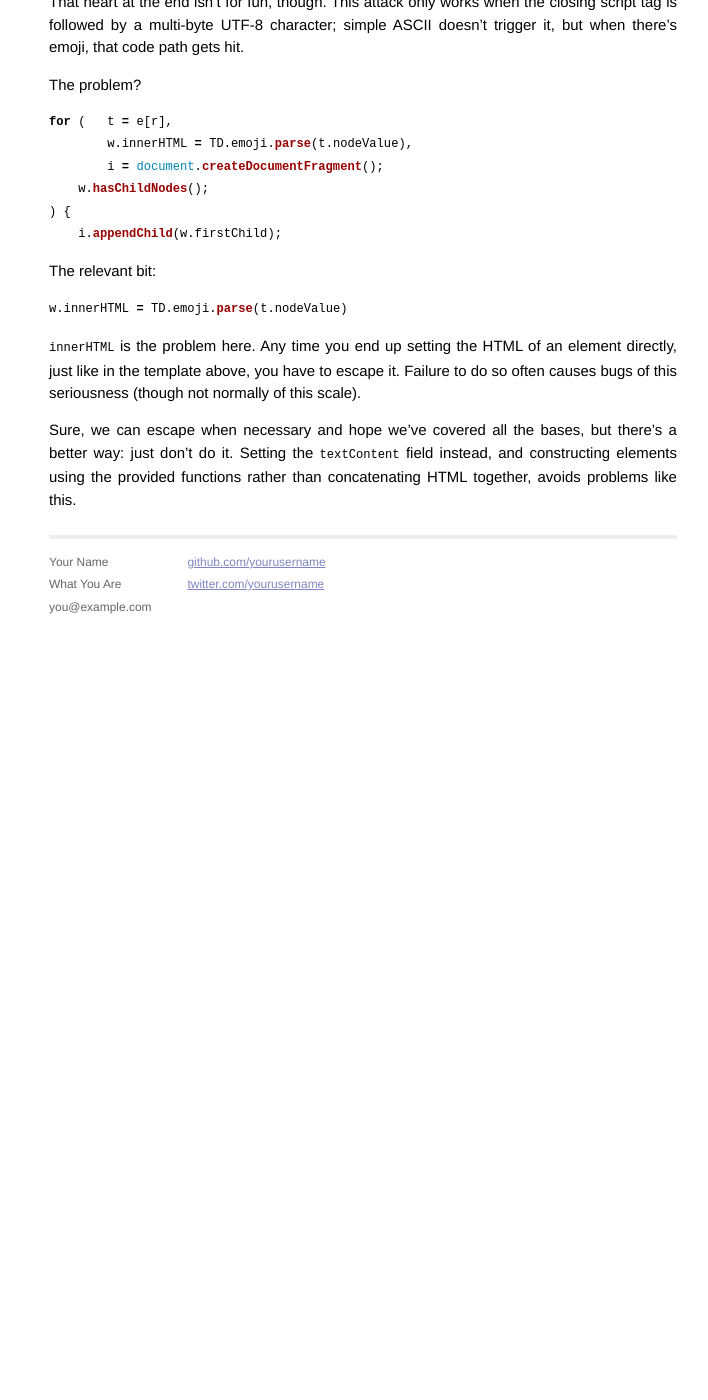
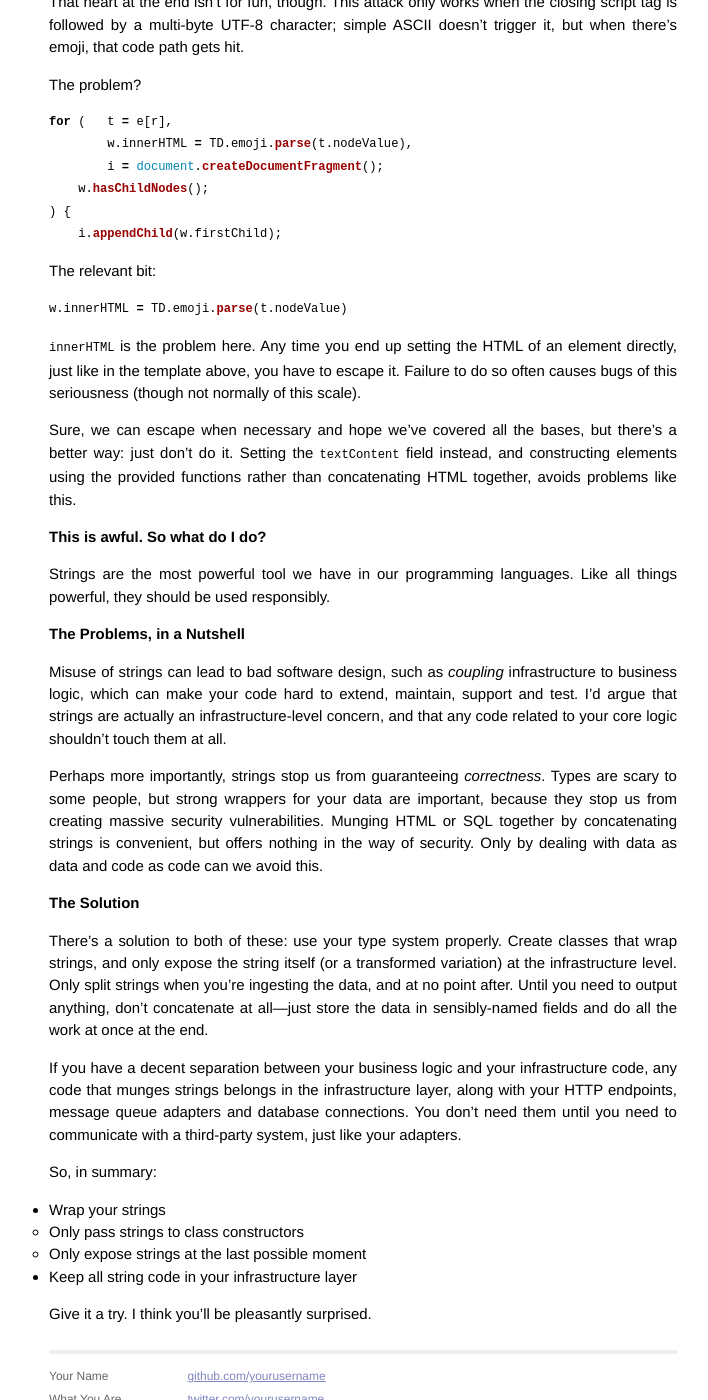
Before and after one commit to SamirTalwar/talks, a Jekyll site: the page built from index.md, in a window 1280 px wide and 1400 px high, scrolled down 8848 px. Shown: the whole window, without its empty margins (277-985 px from the left). Built offline with Jekyll 4.4.1, drawn with Linux system fonts in a browser that asks for light colours; Markdown is read by kramdown in place of the engine named in the settings; comment, search, counter and statistics services are not loaded; before the commit the page ends 9478 px from its top, so only the background shows below that.

Commit message:
Conclusion.

```diff
--- a/index.md
+++ b/index.md
@@ -449,3 +449,28 @@ w.innerHTML = TD.emoji.parse(t.nodeValue)
 `innerHTML` is the problem here. Any time you end up setting the HTML of an element directly, just like in the template above, you have to escape it. Failure to do so often causes bugs of this seriousness (though not normally of this scale).
 
 Sure, we can escape when necessary and hope we've covered all the bases, but there's a better way: just don't do it. Setting the `textContent` field instead, and constructing elements using the provided functions rather than concatenating HTML together, avoids problems like this.
+
+## This is awful. So what do I do?
+
+Strings are the most powerful tool we have in our programming languages. Like all things powerful, they should be used responsibly.
+
+### The Problems, in a Nutshell
+
+Misuse of strings can lead to bad software design, such as *coupling* infrastructure to business logic, which can make your code hard to extend, maintain, support and test. I'd argue that strings are actually an infrastructure-level concern, and that any code related to your core logic shouldn't touch them at all.
+
+Perhaps more importantly, strings stop us from guaranteeing *correctness*. Types are scary to some people, but strong wrappers for your data are important, because they stop us from creating massive security vulnerabilities. Munging HTML or SQL together by concatenating strings is convenient, but offers nothing in the way of security. Only by dealing with data as data and code as code can we avoid this.
+
+### The Solution
+
+There's a solution to both of these: use your type system properly. Create classes that wrap strings, and only expose the string itself (or a transformed variation) at the infrastructure level. Only split strings when you're ingesting the data, and at no point after. Until you need to output anything, don't concatenate at all—just store the data in sensibly-named fields and do all the work at once at the end.
+
+If you have a decent separation between your business logic and your infrastructure code, any code that munges strings belongs in the infrastructure layer, along with your HTTP endpoints, message queue adapters and database connections. You don't need them until you need to communicate with a third-party system, just like your adapters.
+
+So, in summary:
+
+  * Wrap your strings
+    * Only pass strings to class constructors
+    * Only expose strings at the last possible moment
+  * Keep all string code in your infrastructure layer
+
+Give it a try. I think you'll be pleasantly surprised.
```
